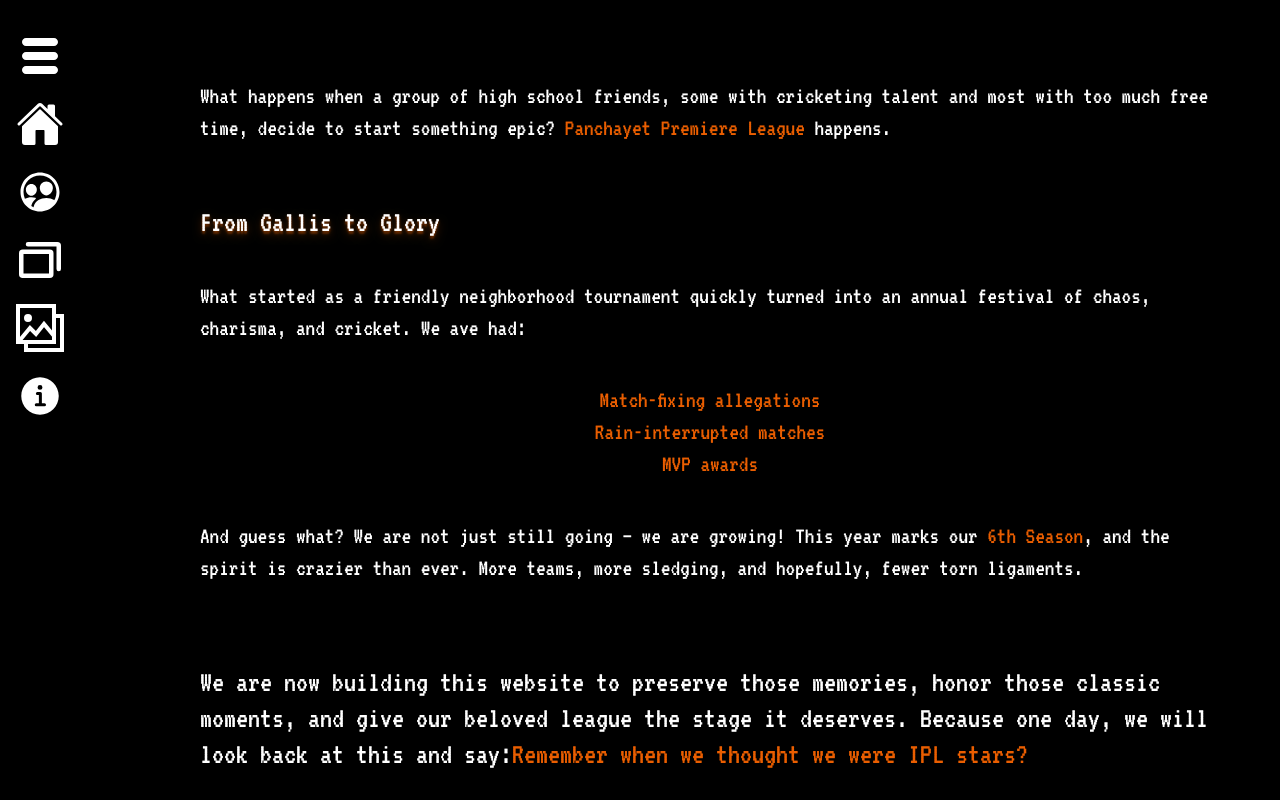
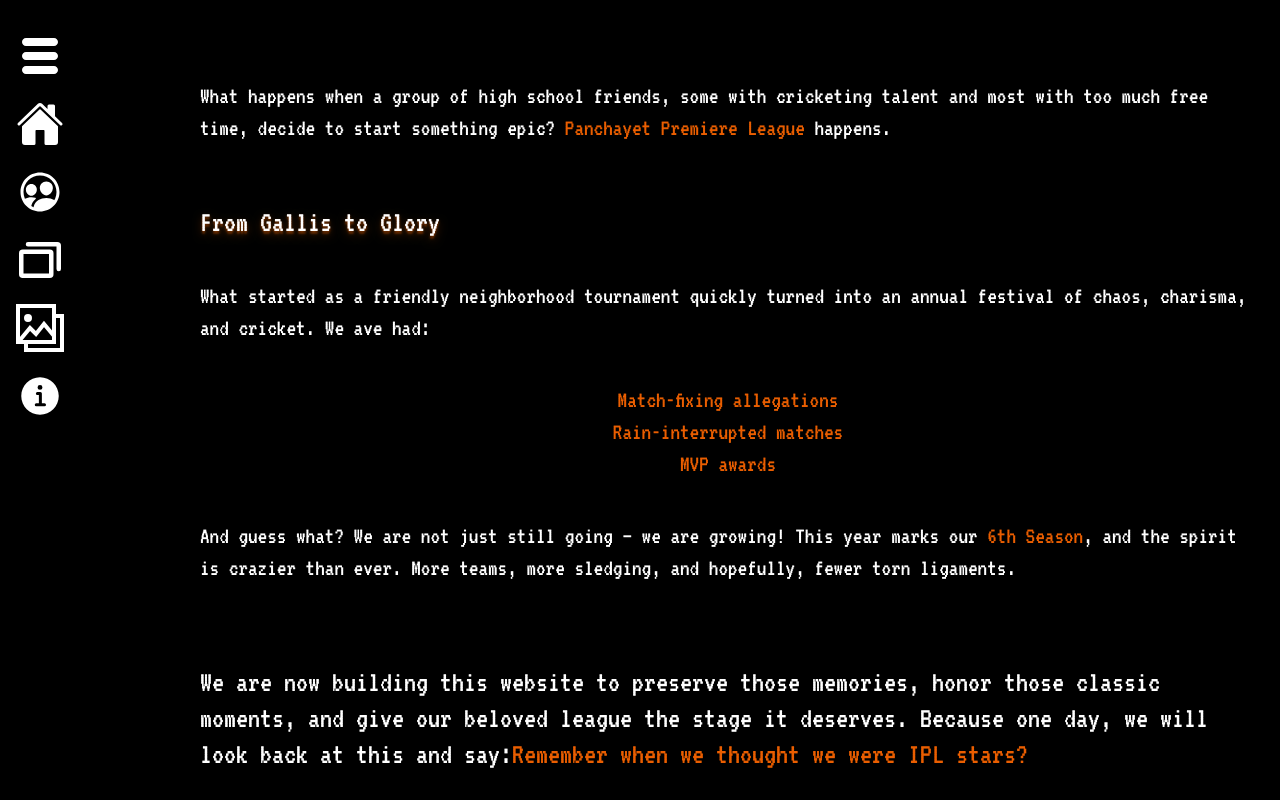
Before and after one commit to Souvick-bh/pplfulia, a Next.js app: page /about in a window 1280 px wide. Shown: the top 800 px of the page. Built offline with nearby package versions, Linux system fonts and the light colour scheme.

Commit message:
Updated about page right margin

```diff
--- a/src/app/about/page.tsx
+++ b/src/app/about/page.tsx
@@ -16,7 +16,7 @@
                 <Sidebar />
             </div>
 
-            <div className=" relative ml-35 mr-15 sm:ml-50">
+            <div className=" relative ml-35 mr-6 sm:ml-50">
                 <div>
                     <div className="text-lg lg:text-2xl mt-20  ">What happens when a group of high school friends,
                         some with cricketing talent and most with too much free time,
```
